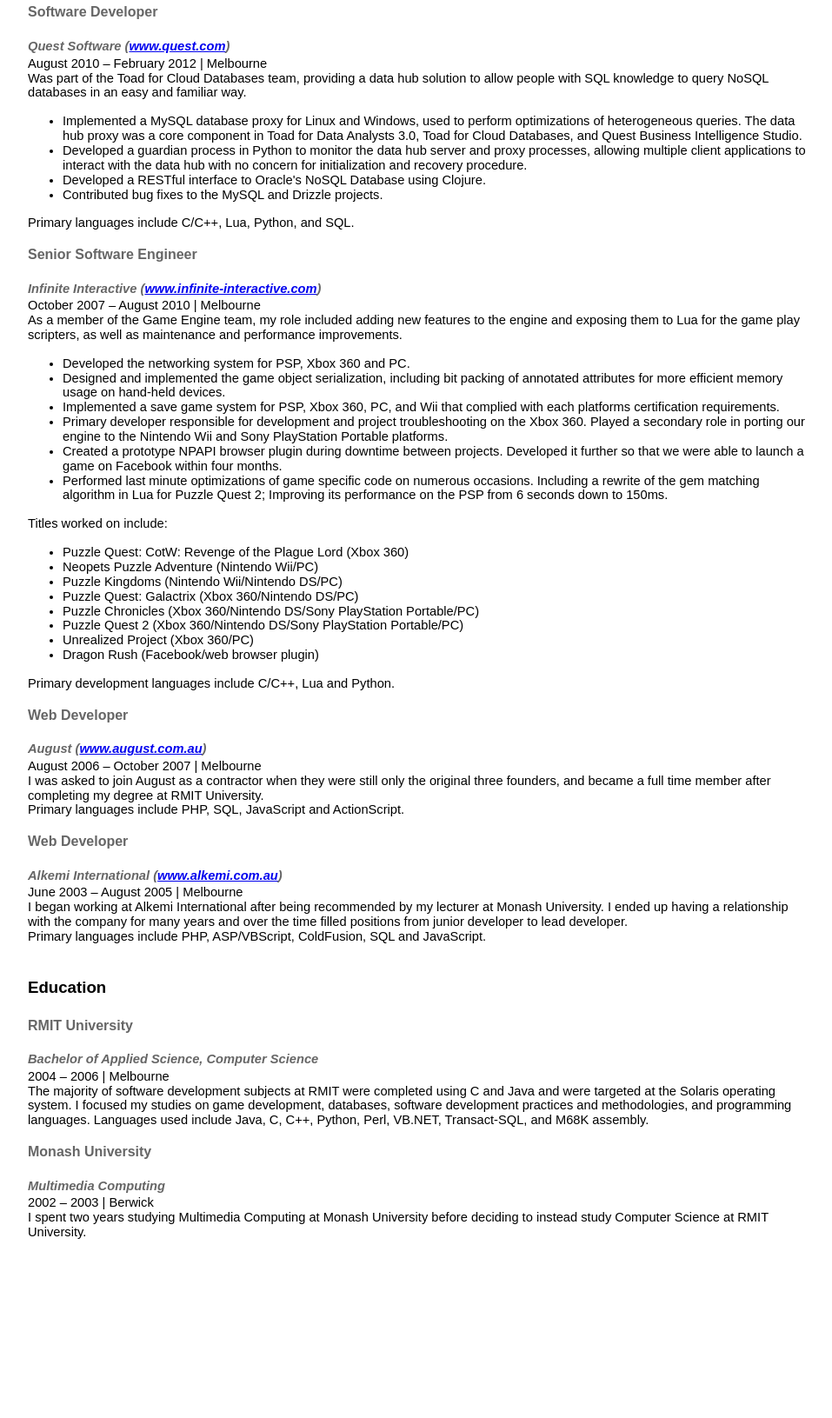
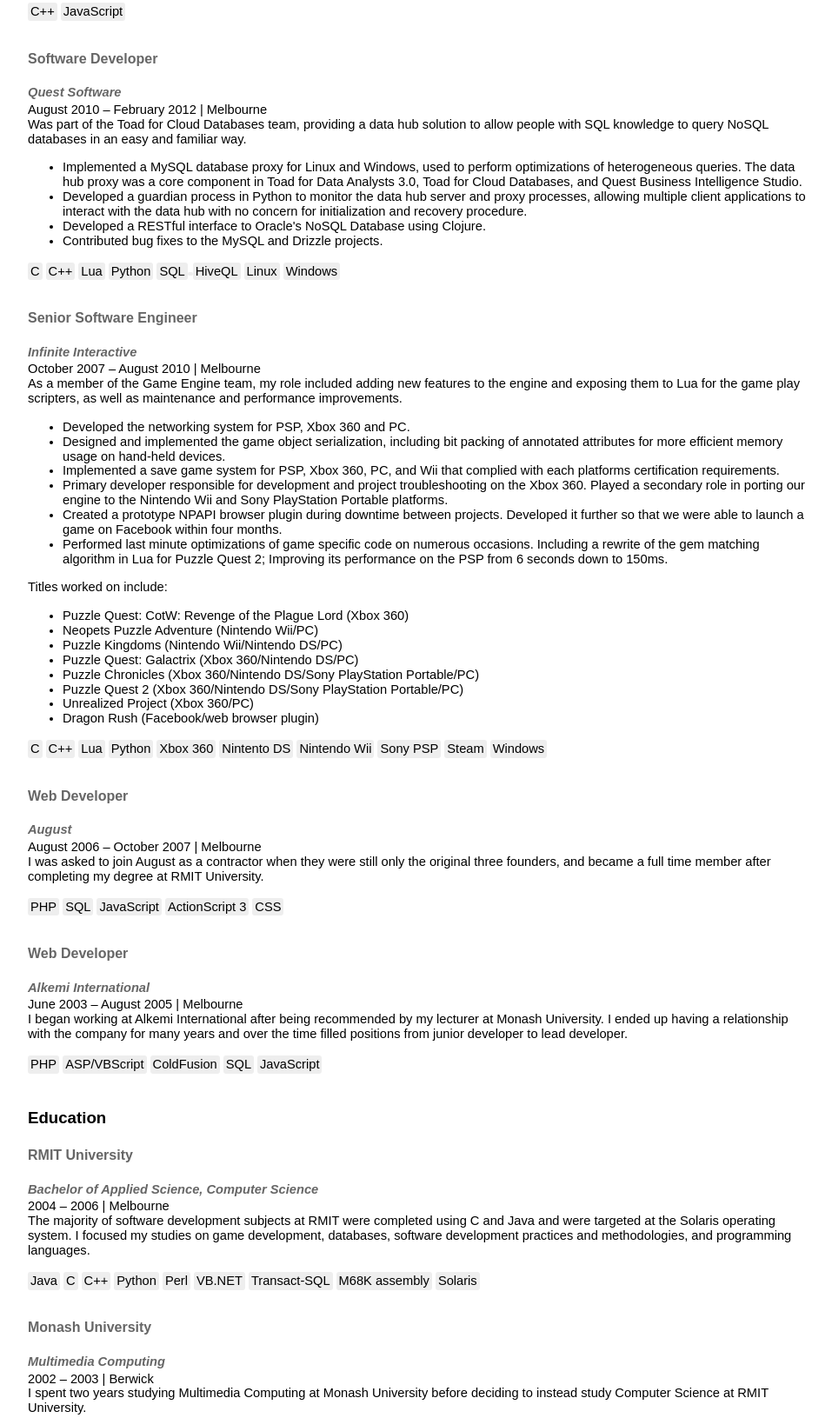
Before and after one commit to bkersten/bkersten.github.io, a plain HTML site: page index.html in a window 1280 px wide. Shown: the part 1130-2761 px from the top of the page at 87% size, without its empty margins (158-1115 px from the left). Before the commit the page ends 2576 px from the top, so only its background shows below. Drawn offline with nearby package versions, Linux system fonts and the light colour scheme.

Commit message:
Add skill lists

```diff
--- a/index.html
+++ b/index.html
@@ -106,9 +106,31 @@ font-style: italic;
 text-align: left;
 margin: 0;
 }
+h4 a {
+color: inherit;
+text-decoration: none;
+}
+a:hover {
+text-decoration: underline;
+}
+ul.skills {
+padding: 0;
+list-style: none;
+}
+ul.skills li {
+display: inline-block;
+border-radius: 3px;
+background-color: #eee;
+padding: 2px 3px;
+}
+ul.skills li:hover {
+background-color: #aaf;
+transition: 300ms;
+}
 </style>
 </head>
 <body>
+<section>
 <h1 class="title">Ben Kersten</h1>
 <h2><a name="contact"></a>Contact</h2>
 <p>Twitter: <a href="http://twitter.com/ben_kersten">@ben_kersten</a></p>
@@ -117,34 +139,63 @@ margin: 0;
 <p>I love solving problems with software and learning new technologies. I believe in choosing the right tools for the job in order to deliver a lasting solution within a targeted time-frame. I look forward to working with small teams of skilled developers.</p>
 <h2>Specialties</h2>
 <p>Python, C/C++, Debugging, Network Programming, Databases, Game Development, Web Development.</p>
+</section>
+<section>
 <h2><a name="employment"></a>Employment Experience</h2>
+<section>
 <h3><a name="twobulls"></a>Senior Software Developer</h3>
-<h3>Two-Bulls (<a href="http://twobulls.com/">twobulls.com</a>)</h3><p class="term">August 2013 &ndash; Present | Melbourne</p>
+<h4><a href="http://twobulls.com/">Two Bulls</a></h4>
+<p class="term">August 2013 &ndash; Present | Melbourne</p>
 <ul>
 <li>Lead network developer on multiple iOS projects, including the <a href="http://cubify.com/store/blokify">Blokify</a> 3D printing app.</li>
 <li>Was part of the team that delivered <a href="https://www.youtube.com/watch?v%3DuKX-ksByiq0">Grovers Block Party</a>, an AR educational play experience built for Sesame Workshop and Qualcomm, and developed using Unity.</li>
 <li>Lead proponent in the automation of testing and deployment pipelines, and unification of development and production environments in order to achieve correct, repeatable product launches and updates.</li>
 </ul>
-<p>Primary languages include Python, C# and Objective-C.</p>
+<ul class="skills">
+<li>Python</li>
+<li>Django</li>
+<li>AWS</li>
+<li>C</li>
+<li>C++</li>
+<li>iOS</li>
+<li>OS X</li>
+<li>Objective-C</li>
+<li>C#</li>
+</ul>
+</section>
+<section>
 <h3><a name="dius"></a>Software Developer</h3>
-<h4>DiUS Computing (<a href="http://dius.com.au/">dius.com.au</a>)</h4>
+<h4><a href="http://dius.com.au/">DiUS Computing</a></h4>
 <p class="term">August 2012 &ndash; August 2013 | Melbourne</p>
 <ul>
 <li>Designed and developed a service that acts as a facade to a third party proprietary platform, in order to enhance and extend its capabilities.</li>
 <li>Was part of the development team producing an iOS app for one of Australia's most recognised brands. Focused heavily on development of security features.</li>
-<li>Developed an interactive web application for an embedded device with storage constraints of &lt;200KB.</li>
+<li>Developed an interactive web application for the <a href="http://dius.com.au/our-products/">PowerVu</a> embedded device, with limited storage constraints of &lt;200KB.</li>
 </ul>
-<p>Primary languages include Groovy, JavaScript, and Objective-C.</p>
+<ul class="skills">
+<li>Groovy</li>
+<li>Grails</li>
+<li>JavaScript</li>
+<li>iOS</li>
+<li>Objective-C</li>
+</ul>
+</section>
+<section>
 <h3><a name="amazon"></a>Software Development Engineer II</h3>
-<h4>Amazon.com</h4>
+<h4><a href="http://amazon.com">Amazon</a></h4>
 <p class="term">February 2012 &ndash; July 2012 | Seattle</p>
 <ul>
 <li>Prototyped developer tools to measure the performance impact of changes to the retail site.</li>
 <li>Backported WebKit's implementation of the Navigation Timing API for use in QtWebKit/PhantomJS.</li>
 </ul>
-<p>Primary languages include C++ and JavaScript.</p>
+<ul class="skills">
+<li>C++</li>
+<li>JavaScript</li>
+</ul>
+</section>
+<section>
 <h3><a name="quest"></a>Software Developer</h3>
-<h4>Quest Software (<a href="http://www.quest.com">www.quest.com</a>)</h4>
+<h4><a href="http://www.quest.com">Quest Software</a></h4>
 <p>August 2010 &ndash; February 2012 | Melbourne</p>
 <p>Was part of the Toad for Cloud Databases team, providing a data hub solution to allow people with SQL knowledge to query NoSQL databases in an easy and familiar way.</p>
 <ul>
@@ -153,9 +204,20 @@ margin: 0;
 <li>Developed a RESTful interface to Oracle's NoSQL Database using Clojure.</li>
 <li>Contributed bug fixes to the MySQL and Drizzle projects.</li>
 </ul>
-<p>Primary languages include C/C++, Lua, Python, and SQL.</p>
+<ul class="skills">
+<li>C</li>
+<li>C++</li>
+<li>Lua</li>
+<li>Python</li>
+<li>SQL<li>
+<li>HiveQL</li>
+<li>Linux</li>
+<li>Windows</li>
+</ul>
+</section>
+<section>
 <h3><a name="infinite"></a>Senior Software Engineer</h3>
-<h4>Infinite Interactive (<a href="http://www.infinite-interactive.com">www.infinite-interactive.com</a>)</h4>
+<h4><a href="http://www.infinite-interactive.com">Infinite Interactive</a></h4>
 <p class="term">October 2007 &ndash; August 2010 | Melbourne</p>
 <p>As a member of the Game Engine team, my role included adding new features to the engine and exposing them to Lua for the game play scripters, as well as maintenance and performance improvements.</p>
 <ul>
@@ -177,27 +239,71 @@ margin: 0;
 <li>Unrealized Project (Xbox 360/PC)</li>
 <li>Dragon Rush (Facebook/web browser plugin)</li>
 </ul>
-<p>Primary development languages include C/C++, Lua and Python.</p>
+<ul class="skills">
+<li>C</li>
+<li>C++</li>
+<li>Lua</li>
+<li>Python</li>
+<li>Xbox 360</li>
+<li>Nintento DS</li>
+<li>Nintendo Wii</li>
+<li>Sony PSP</li>
+<li>Steam</li>
+<li>Windows</li>
+</ul>
+</section>
+<section>
 <h3><a name="august"></a>Web Developer</h3>
-<h4>August (<a href="https://www.august.com.au">www.august.com.au</a>)</h4>
+<h4><a href="https://www.august.com.au">August</a></h4>
 <p class="term">August 2006 &ndash; October 2007 | Melbourne</p>
 <p>I was asked to join August as a contractor when they were still only the original three founders, and became a full time member after completing my degree at RMIT University.</p>
-<p>Primary languages include PHP, SQL, JavaScript and ActionScript.</p>
+<ul class="skills">
+<li>PHP</li>
+<li>SQL</li>
+<li>JavaScript</li>
+<li>ActionScript 3</li>
+<li>CSS</li>
+</ul>
+</section>
+<section>
 <h3><a name="alkemi"></a>Web Developer</h3>
-<h4>Alkemi International (<a href="http://www.alkemi.com.au">www.alkemi.com.au</a>)</h4>
+<h4><a href="http://www.alkemi.com.au">Alkemi International</a></h4>
 <p class="term">June 2003 &ndash; August 2005 | Melbourne</p>
 <p>I began working at Alkemi International after being recommended by my lecturer at Monash University. I ended up having a relationship with the company for many years and over the time filled positions from junior developer to lead developer.</p>
-<p>Primary languages include PHP, ASP/VBScript, ColdFusion, SQL and JavaScript.</p>
-<hr style="page-break-before:always;display:none;">
+<ul class="skills">
+<li>PHP</li>
+<li>ASP/VBScript</li>
+<li>ColdFusion</li>
+<li>SQL</li>
+<li>JavaScript</li>
+</ul>
+</section>
+</section>
+<section>
 <h2><a name="education"></a>Education</h2>
+<section>
 <h3><a name="rmit"></a>RMIT University</h3>
 <h4>Bachelor of Applied Science, Computer Science</h4>
 <p class="term">2004 &ndash; 2006 | Melbourne</p>
-<p>The majority of software development subjects at RMIT were completed using C and Java and were targeted at the Solaris operating system. I focused my studies on game development, databases, software development practices and methodologies, and programming languages. Languages used include Java, C, C++, Python, Perl, VB.NET, Transact-SQL, and M68K assembly.</p>
+<p>The majority of software development subjects at RMIT were completed using C and Java and were targeted at the Solaris operating system. I focused my studies on game development, databases, software development practices and methodologies, and programming languages.</p>
+<ul class="skills">
+<li>Java</li>
+<li>C</li>
+<li>C++</li>
+<li>Python</li>
+<li>Perl</li>
+<li>VB.NET</li>
+<li>Transact-SQL</li>
+<li>M68K assembly</li>
+<li>Solaris</li>
+</ul>
+</section>
+<section>
 <h3><a name="monash"></a>Monash University</h3>
 <h4>Multimedia Computing</h4>
 <p class="term">2002 &ndash; 2003 | Berwick</p>
 <p>I spent two years studying Multimedia Computing at Monash University before deciding to instead study Computer Science at RMIT University.</p>
+</section>
+</section>
 </body>
-
 </html>
```
